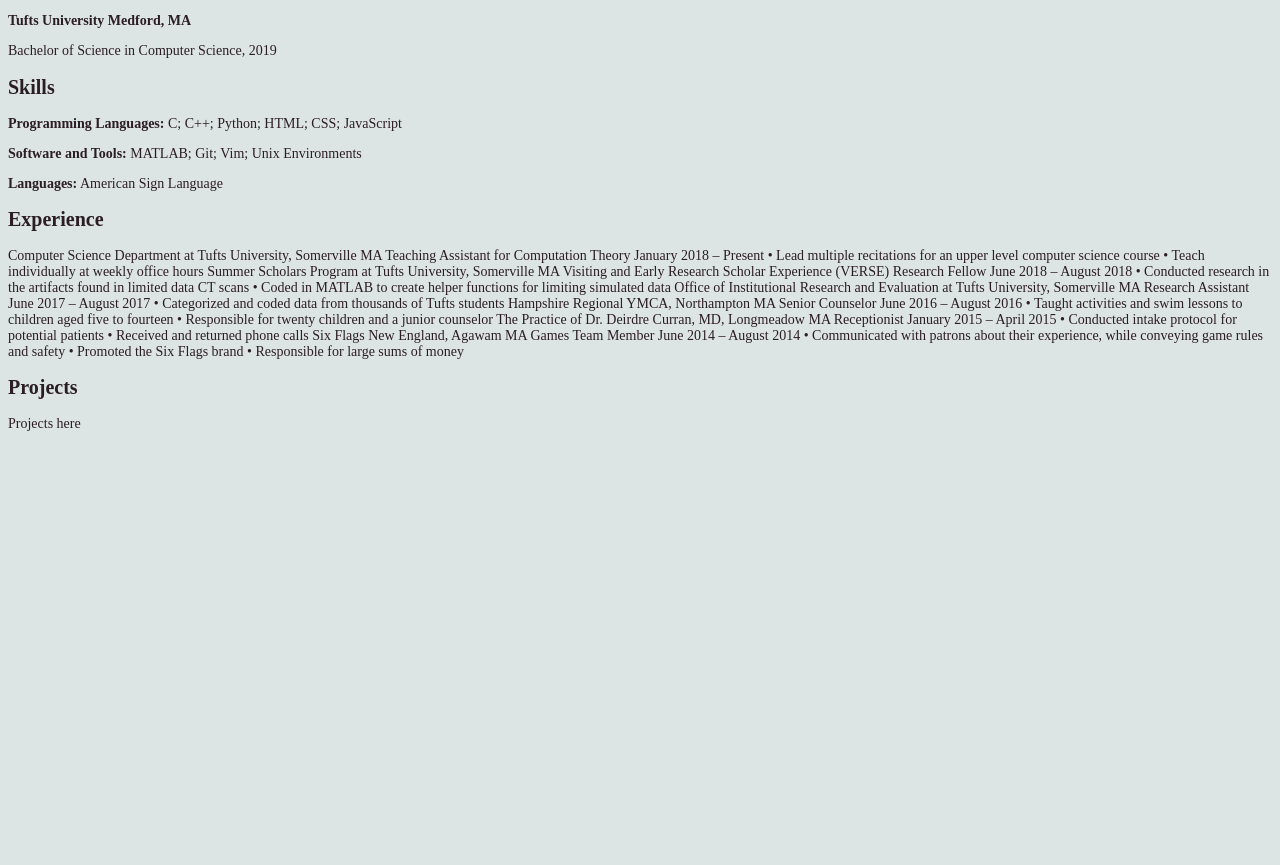
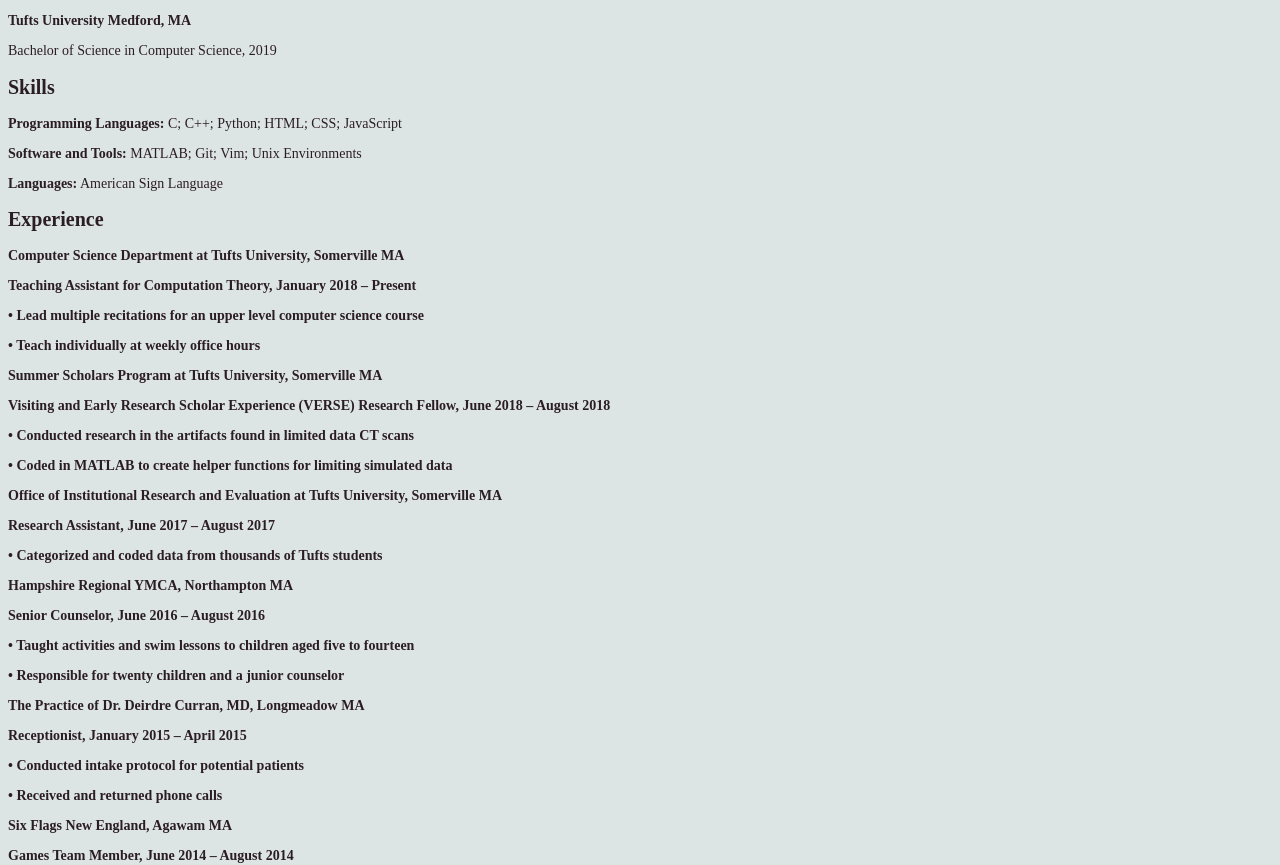
Before and after one commit to mduke2019/mduke2019.github.io, a plain HTML site: page index.html in a window 1280 px wide. Shown: the part 91-956 px from the top of the page. Before the commit the page ends 800 px from the top, so only its background shows below. Drawn offline with Linux system fonts and the light colour scheme.

Commit message:
Resume more formatted

```diff
--- a/index.html
+++ b/index.html
@@ -17,31 +17,30 @@
 	  <p> <strong> Languages:</strong> American Sign Language </p>
 
 	  <h2> Experience </h2>
-	  <p> Computer Science Department at Tufts University, Somerville MA
-Teaching Assistant for Computation Theory                                                                January 2018 – Present
-•	Lead multiple recitations for an upper level computer science course
-•	Teach individually at weekly office hours
-Summer Scholars Program at Tufts University, Somerville MA
-Visiting and Early Research Scholar Experience (VERSE) Research Fellow           June 2018 – August 2018
-•	Conducted research in the artifacts found in limited data CT scans
-•	Coded in MATLAB to create helper functions for limiting simulated data
-Office of Institutional Research and Evaluation at Tufts University, Somerville MA
-Research Assistant                                                                                                       June 2017 – August 2017
-•	Categorized and coded data from thousands of Tufts students
-Hampshire Regional YMCA, Northampton MA
-Senior Counselor                                                                                                          June 2016 – August 2016
-•	Taught activities and swim lessons to children aged five to fourteen
-•	Responsible for twenty children and a junior counselor
-The Practice of Dr. Deirdre Curran, MD, Longmeadow MA
-Receptionist                                                                                                                 January 2015 – April 2015
-•	Conducted intake protocol for potential patients
-•	Received and returned phone calls
-Six Flags New England, Agawam MA
-Games Team Member                                                                                                June 2014 – August 2014
-•	Communicated with patrons about their experience, while conveying game rules and safety
-•	Promoted the Six Flags brand
-•	Responsible for large sums of money
- </p>
+	  <p> <strong> Computer Science Department at Tufts University, Somerville MA <strong/> </p>
+	  <p> Teaching Assistant for Computation Theory, January 2018 – Present </p>
+          <p>  •	Lead multiple recitations for an upper level computer science course </p>
+	  <p>  •	Teach individually at weekly office hours </p>
+	  <p> <strong> Summer Scholars Program at Tufts University, Somerville MA </strong> </p>
+	  <p> Visiting and Early Research Scholar Experience (VERSE) Research Fellow, June 2018 – August 2018 </p>
+	  <p>  •	Conducted research in the artifacts found in limited data CT scans </p>
+	  <p>  •	Coded in MATLAB to create helper functions for limiting simulated data </p>
+	  <p> <strong> Office of Institutional Research and Evaluation at Tufts University, Somerville MA </strong> </p>
+	  <p> Research Assistant, June 2017 – August 2017 </p>
+	  <p>  •	Categorized and coded data from thousands of Tufts students </p>
+	  <p> <strong> Hampshire Regional YMCA, Northampton MA </strong> </p>
+	  <p> Senior Counselor, June 2016 – August 2016 </p>
+	  <p>  •	Taught activities and swim lessons to children aged five to fourteen </p>
+	  <p>  •	Responsible for twenty children and a junior counselor </p>
+	  <p> <strong> The Practice of Dr. Deirdre Curran, MD, Longmeadow MA </strong> </p>
+	  <p> Receptionist, January 2015 – April 2015 </p>
+	  <p>  •	Conducted intake protocol for potential patients </p>
+	  <p>  •	Received and returned phone calls </p>
+	  <p> <strong> Six Flags New England, Agawam MA </strong> </p>
+	  <p> Games Team Member, June 2014 – August 2014 </p>
+	  <p>  •	Communicated with patrons about their experience, while conveying game rules and safety </p>
+	  <p>  •	Promoted the Six Flags brand </p>
+	  <p>  •	Responsible for large sums of money </p>
 
 	  <h2> Projects </h2>
 	  <p> Projects here </p>
```
